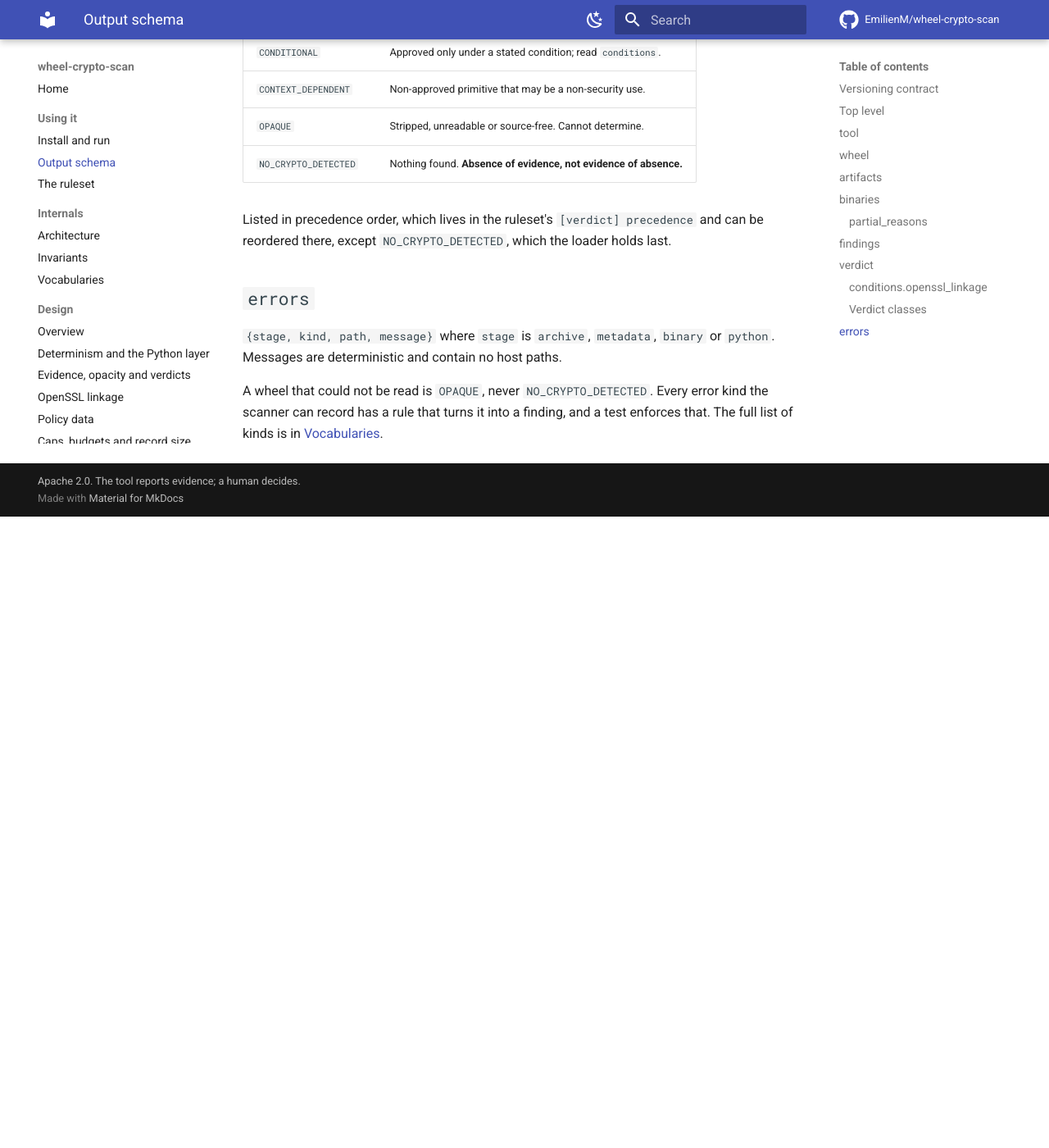
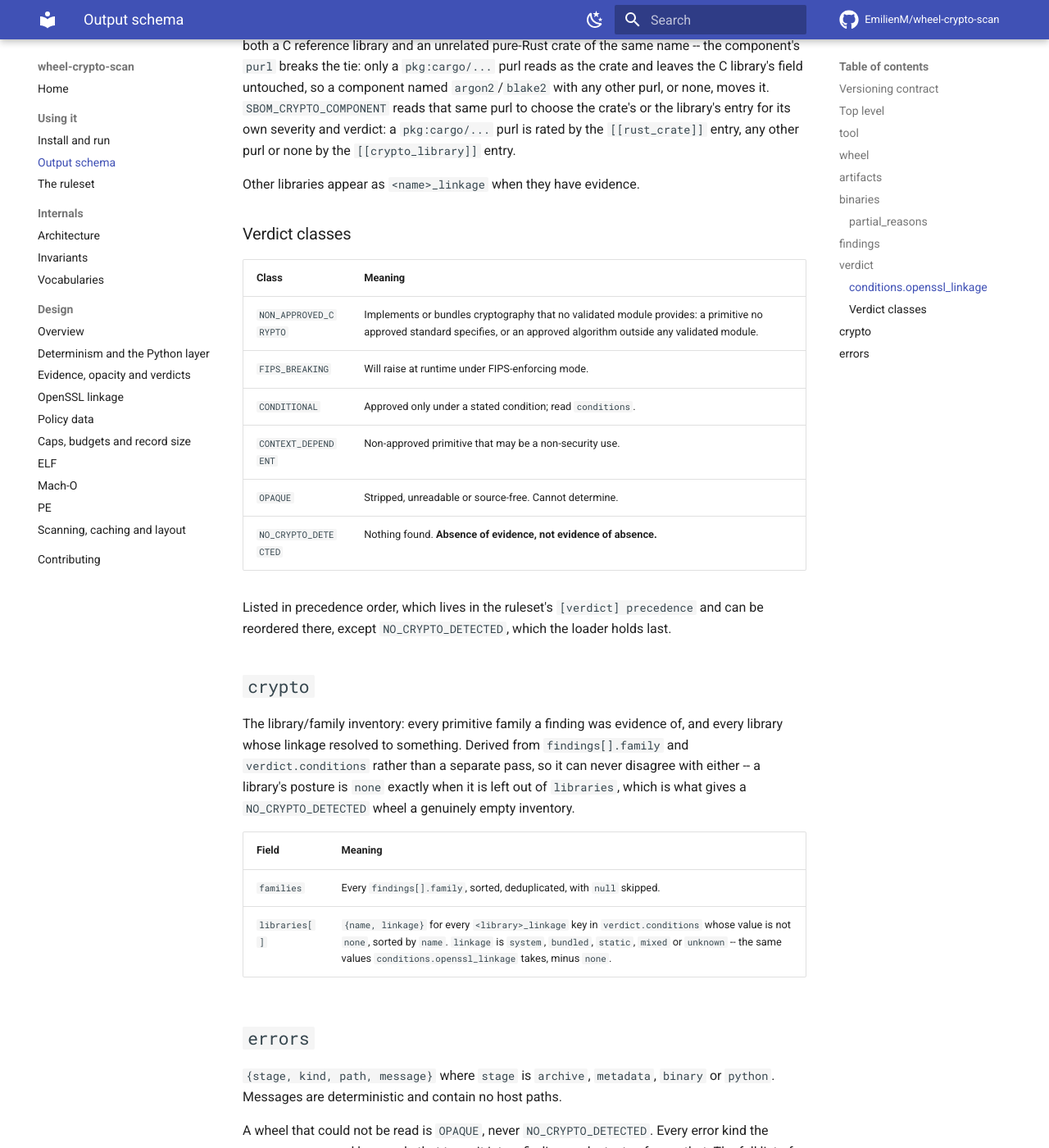
Before and after one commit to EmilienM/wheel-crypto-scan, an MkDocs documentation site: the page built from docs/output-schema.md, in a window 1280 px wide and 1400 px high, scrolled down 12116 px. Shown: the whole window at 82% size. Built offline with MkDocs 1.6.1 and Material for MkDocs 9.7.7, drawn with Linux system fonts in a browser that asks for light colours; comment, search, counter and statistics services are not loaded; before the commit the page ends 12746 px from its top, so only the background shows below that; some of the changed text lies outside the part shown.

Commit message:
schema.json + SCHEMA.md + docs/output-schema.md: document relation/basis/family and crypto
Keeps the schema in step with the previous commit's record.py changes. data/schema.json
adds crypto to the top-level required/properties, relation/basis/family to
findings.items, and relations to verdict; relation and family are typed against new
closed-enum $defs mirroring the existing verdictClass pattern, basis stays a plain
array of strings since standard ids are not a closed vocabulary at the schema level.
schema_version stays at 2 (additive).

SCHEMA.md and docs/output-schema.md get the matching prose: three new findings rows,
one new verdict row, and a new ## crypto section. Both pages also pick up the issue's
new NON_APPROVED_CRYPTO definition in their "Verdict classes" table, since that row
lives in the same table this commit is already touching; the CLASS_HELP/report.py and
README.md/docs/index.md/ruleset.toml copies of the same wording follow in the next
commit.

Adds the issue's own motivating jq recipe -- wheels whose relations are exactly
["outside_module"] -- to SCHEMA.md's Triage recipes and to docs/usage.md's copy of the
same section (docs/output-schema.md deliberately drops that section and points readers
elsewhere, per its own existing prose).

Extends test_the_schema_matches_what_the_scanner_actually_emits to cover the crypto
section and the findings array's three new fields, the same way it already covers
binaries.

Co-Authored-By: Claude Sonnet 5 <noreply@anthropic.com>
Signed-off-by: Emilien Macchi <emacchi@redhat.com>

```diff
--- a/docs/output-schema.md
+++ b/docs/output-schema.md
@@ -41,6 +41,7 @@ timestamps, hostnames or user names appear in any field.
 | `binaries` | array | Per-object native evidence. |
 | `findings` | array | Rules that matched. |
 | `verdict` | object | The classification. |
+| `crypto` | object | The library/family inventory, derived from `findings` and `verdict.conditions`. |
 | `errors` | array | Non-fatal failures. **A non-empty array means part of the wheel was not examined.** The converse does not hold: several causes record no error, such as a stripped Mach-O or a single import bound by ordinal, and they set `partial_analysis` and a `partial_reasons` token without recording one. Recording no error is not the same as carrying no verdict: only the latter is marked in the reason table below, and every other cause still makes the wheel `OPAQUE`. |
 | `errors_truncated` | bool | True when the wheel produced more errors than fit in `errors`, so it is capped -- a wheel that hits the same recordable failure on thousands of members cannot produce an unbounded record. One representative error per `(stage, kind)` pair is kept before the rest, so a wheel drowning in one kind of failure cannot crowd a different, rarer one out. |
 
@@ -191,6 +192,9 @@ One entry per **rule and subject**, not per occurrence.
 | `severity` | `high` / `medium` / `low` / `info`. **Strength of the evidence, not a compatibility judgement.** |
 | `category`, `layer`, `confidence` | Classification, source layer, and how sure we are the match means what we think. |
 | `verdict` | The class this finding pushes the wheel into, or `null` for informational findings. |
+| `relation` | What would have to change for this finding to go away: `not_specified`, `restricted`, `outside_module`, `boundary_unresolved`, `runtime_refusal`, `policy_bypass`, `use_unresolved`, or `null` for a finding with no relation -- always paired with an empty `basis`. |
+| `basis` | The standards that say so, as ids from the ruleset's `[[standard]]` table. Empty exactly when `relation` is `null`. |
+| `family` | What kind of primitive this finding is evidence of, independent of the FIPS lens: `hash`, `checksum`, `block_cipher`, `stream_cipher`, `aead`, `mac`, `kdf`, `password_hash`, `signature`, `key_agreement`, `kem`, `drbg`, `entropy`, `tls`, `ssh`, `trust_store`, `library`, or `null` when not applicable. |
 | `occurrences` | Number of **distinct locations**. Two calls on one line count once. |
 | `truncated` | The `locations` list was capped; `occurrences` still holds the full count. |
 | `locations[]` | `{path, line, evidence}`. `line` is `null` for non-source findings. `evidence` is the literal matched text, printable ASCII, capped. A `path` naming a native object is not *guaranteed* to appear in `binaries[]`, though `binaries[]` keeps every object a finding references before it keeps anything else: only when findings alone name more distinct `(rule_id, subject)` groups than `artifacts.binaries_truncated`'s cap allows can one be left out, while the object, and this finding, were still produced from reading it in full. See [`artifacts`](#artifacts) above. |
@@ -201,6 +205,7 @@ One entry per **rule and subject**, not per occurrence.
 |---|---|
 | `class` | The highest-precedence class that fired. Always equals `classes[0]`. |
 | `classes` | **Every** class that fired, in precedence order. A wheel can be more than one thing. |
+| `relations` | Every `relation` a contributing finding cited, sorted -- no precedence order the way `classes` has one. |
 | `rule_ids`, `reasons` | Which rules produced the class, and a one-line reason each. |
 | `conditions` | Resolved conditions, keyed `<library>_linkage`. |
 | `needs_human_review` | `false` only when nothing was found and nothing failed. |
@@ -250,7 +255,7 @@ Other libraries appear as `<name>_linkage` when they have evidence.
 
 | Class | Meaning |
 |---|---|
-| `NON_APPROVED_CRYPTO` | Implements or bundles a non-FIPS-approved primitive. |
+| `NON_APPROVED_CRYPTO` | Implements or bundles cryptography that no validated module provides: a primitive no approved standard specifies, or an approved algorithm outside any validated module. |
 | `FIPS_BREAKING` | Will raise at runtime under FIPS-enforcing mode. |
 | `CONDITIONAL` | Approved only under a stated condition; read `conditions`. |
 | `CONTEXT_DEPENDENT` | Non-approved primitive that may be a non-security use. |
@@ -260,6 +265,19 @@ Other libraries appear as `<name>_linkage` when they have evidence.
 Listed in precedence order, which lives in the ruleset's `[verdict] precedence` and can be
 reordered there, except `NO_CRYPTO_DETECTED`, which the loader holds last.
 
+## `crypto`
+
+The library/family inventory: every primitive family a finding was evidence of, and every
+library whose linkage resolved to something. Derived from `findings[].family` and
+`verdict.conditions` rather than a separate pass, so it can never disagree with either -- a
+library's posture is `none` exactly when it is left out of `libraries`, which is what gives a
+`NO_CRYPTO_DETECTED` wheel a genuinely empty inventory.
+
+| Field | Meaning |
+|---|---|
+| `families` | Every `findings[].family`, sorted, deduplicated, with `null` skipped. |
+| `libraries[]` | `{name, linkage}` for every `<library>_linkage` key in `verdict.conditions` whose value is not `none`, sorted by `name`. `linkage` is `system`, `bundled`, `static`, `mixed` or `unknown` -- the same values `conditions.openssl_linkage` takes, minus `none`. |
+
 ## `errors`
 
 `{stage, kind, path, message}` where `stage` is `archive`, `metadata`, `binary` or `python`.
```
Also changed, not shown: SCHEMA.md (+23 -1 lines), docs/usage.md (+4 -0 lines), 2 other files.
